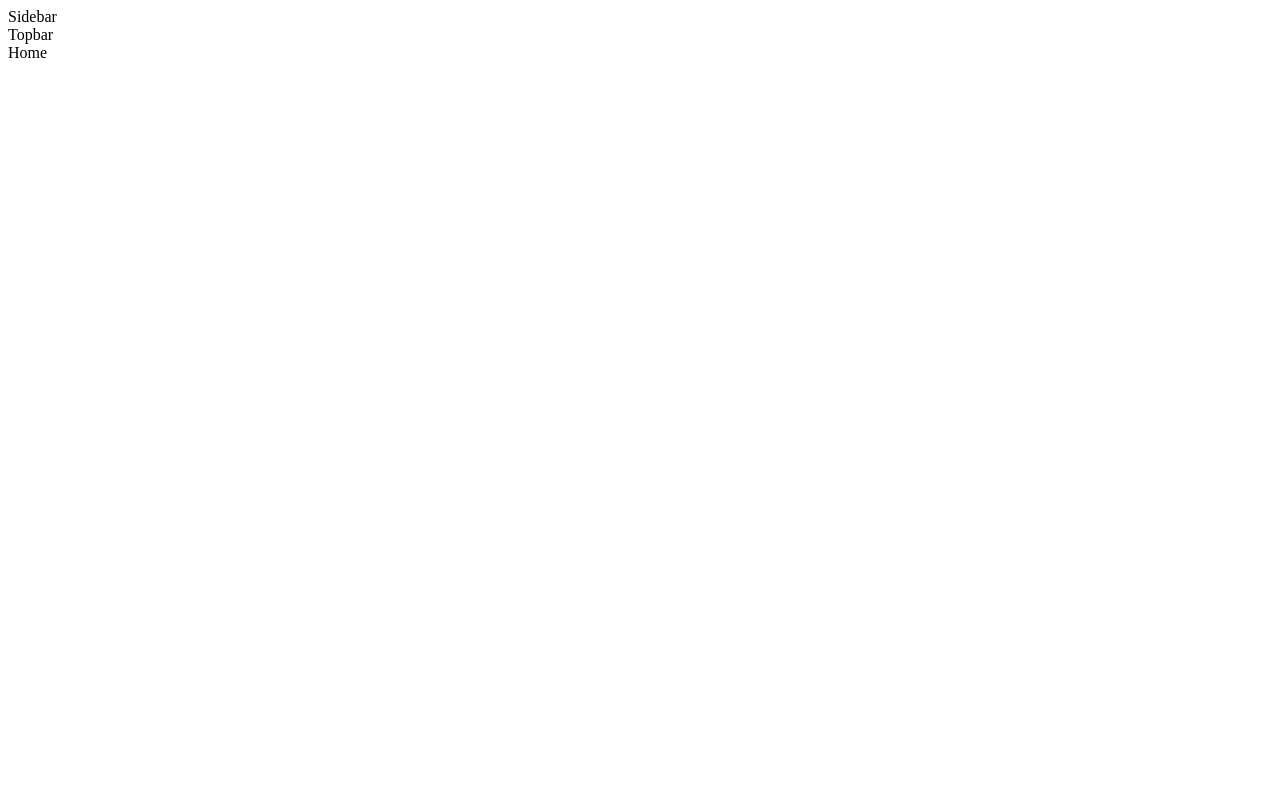
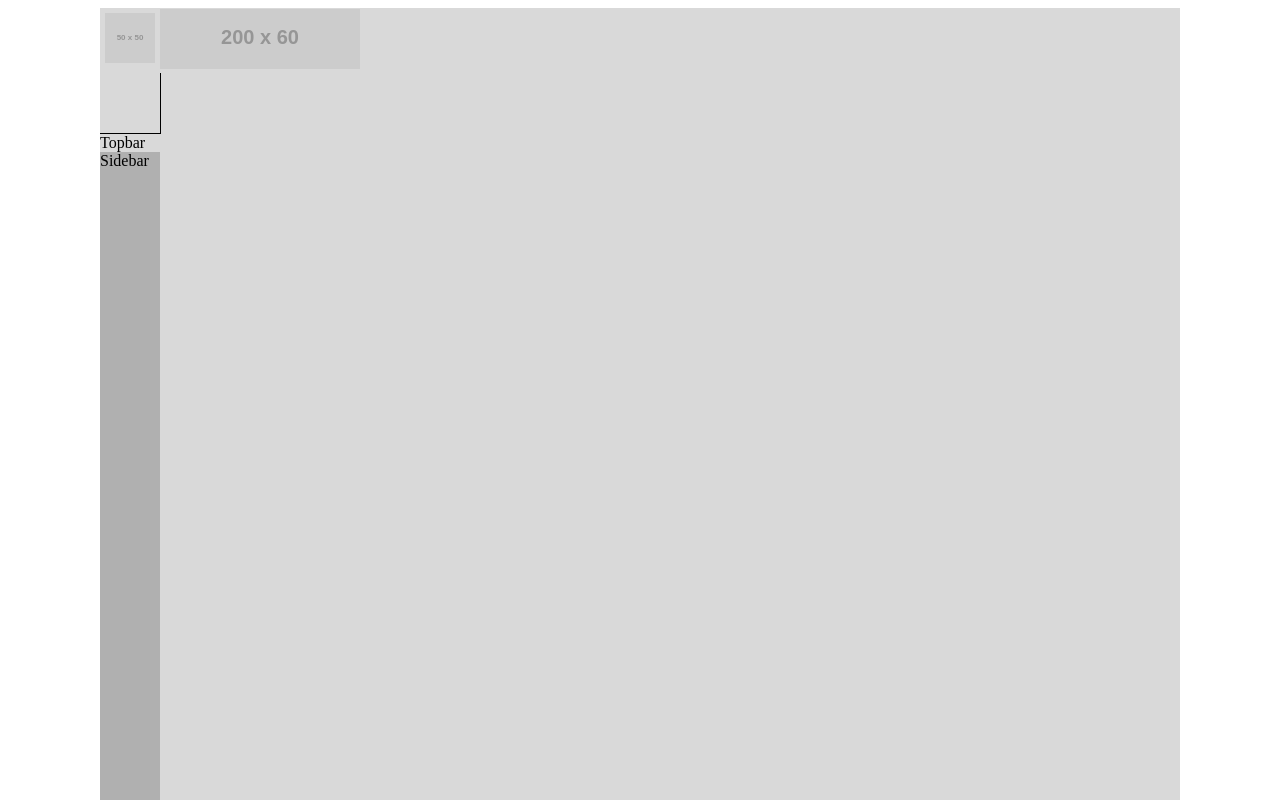
Before and after one commit to PungBox/pungbox-frontend, a React (Vite) app: page / in a window 1280 px wide. Shown: the top 800 px of the page. Built offline with nearby package versions, Linux system fonts and the light colour scheme.

Commit message:
Layout update

```diff
--- /dev/null
+++ b/src/components/Layout/Layout.module.css
@@ -0,0 +1,17 @@
+.layout {
+    max-width: 1080px;
+    margin: 0 auto;
+    height: 100vh;
+    background-color: #d9d9d9;
+  }
+
+  .content {
+    height: 100%;
+    display: flex;
+    flex-grow: 1;
+  }
+
+  .main {
+    flex-grow: 1;
+    padding: 1rem;
+  }
--- a/src/components/Layout/Layout.tsx
+++ b/src/components/Layout/Layout.tsx
@@ -1,20 +1,17 @@
 import React from 'react';
+import styles from './Layout.module.css';
+import TopBar from './TopBar';
+import Sidebar from './Sidebar';
 
 const Layout = ({ children }: {
   children: React.ReactNode;
 }) => {
   return (
-    <div className="layout bg-pink-100 h-screen flex">
-      <div className="sidebar bg-[#E1ACAC] w-1/4 p-4">
-        {/* Sidebar content */}
-        Sidebar
-      </div>
-      <div className="content flex-grow">
-        <div className="topbar bg-[#CA8787] p-4">
-          {/* Topbar content */}
-          Topbar
-        </div>
-        <div className="main p-4">
+    <div className={styles.layout}>
+      <TopBar />
+      <div className={styles.content}>
+        <Sidebar />
+        <div className={styles.main}>
           {/* Main content */}
           {children}
         </div>
--- /dev/null
+++ b/src/components/Layout/Sidebar.module.css
@@ -0,0 +1,7 @@
+.Sidebar {
+    position: absolute;
+    height: 100%;
+    width: 60px;
+    /*padding: 1rem;*/
+    background-color: #b0b0b0;
+  }
--- /dev/null
+++ b/src/components/Layout/Sidebar.tsx
@@ -0,0 +1,13 @@
+import React from 'react';
+import styles from './Sidebar.module.css'; // CSS 모듈 불러오기
+
+const Sidebar = () => {
+  return (
+    <div className={styles.Sidebar}>
+        Sidebar
+    </div>
+
+  );
+};
+
+export default Sidebar;
--- /dev/null
+++ b/src/components/Layout/TopBar.module.css
@@ -0,0 +1,49 @@
+.topbar {
+    height: 60px;
+    /*padding: 1rem;*/
+    background: #d47474;
+    box-shadow: 0px 4px 4px rgba(0, 0, 0, 0.25);
+    border-bottom: 1px black solid;
+    /*
+    display: flex;
+    justify-content: space-between; /* 로고와 PungLogo1을 좌우로 정렬 */
+    /*align-items: center;
+    width: 100%; /* 가로 길이를 최대 너비로 설정 */
+    /*margin: 0 auto;
+    position: relative; /* 추가 */
+  }
+
+  .content {
+    height: 100%;
+    display: flex;
+    justify-content: space-between, left, 50%;
+    flex-grow: 1;
+  }
+
+  .Logo {
+    width: 50px;
+    height: 50px;
+    margin: 5px;
+
+  }
+
+.LogoBorder {
+    width: 60px;
+    height: 60px;
+    /*position: absolute;*/
+    border-right: 1px black solid;
+    border-bottom: 1px black solid;
+}
+
+.Logo {
+  width: 50px;
+  height: 50px;
+  margin-top: 5px;
+  margin-left: 5px;
+}
+
+.PungLogo {
+  width: 200px;
+  height: 60px;
+  margin-top: 1px;
+}
--- /dev/null
+++ b/src/components/Layout/TopBar.tsx
@@ -0,0 +1,29 @@
+import React from 'react';
+import styles from './TopBar.module.css'; // CSS 모듈 불러오기
+
+const TopBar = () => {
+  return (
+    <div className={styles.TopBar}>
+         <div className={styles.content}>
+        <div>
+          <img
+            className={styles.Logo}
+            src="https://via.placeholder.com/50x50"
+            alt="Logo"
+          />
+        </div>
+        <div>
+          <img
+            className={styles.PungLogo}
+            src="https://via.placeholder.com/200x60"
+            alt="Pung Logo"
+          />
+        </div>
+        </div>
+        <div className={styles.LogoBorder}></div>
+        Topbar
+    </div>
+  );
+};
+
+export default TopBar;
```
